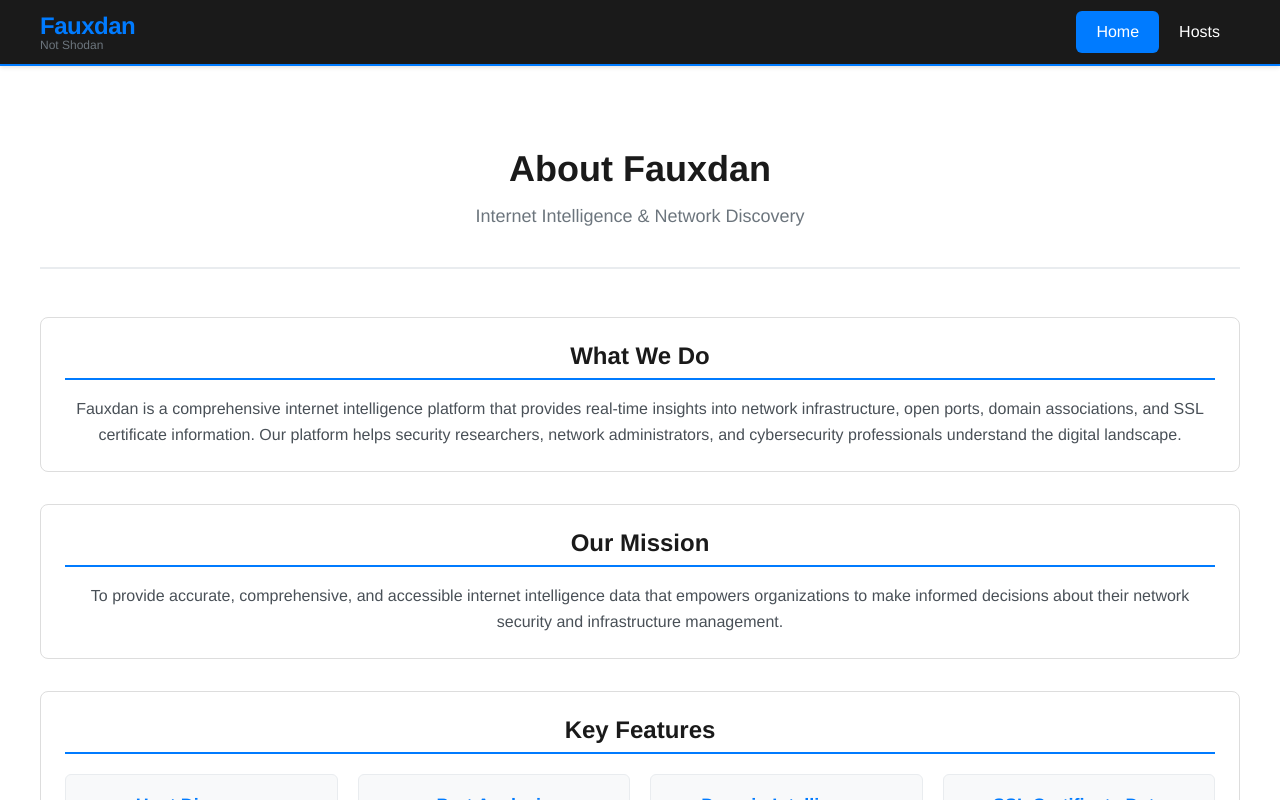
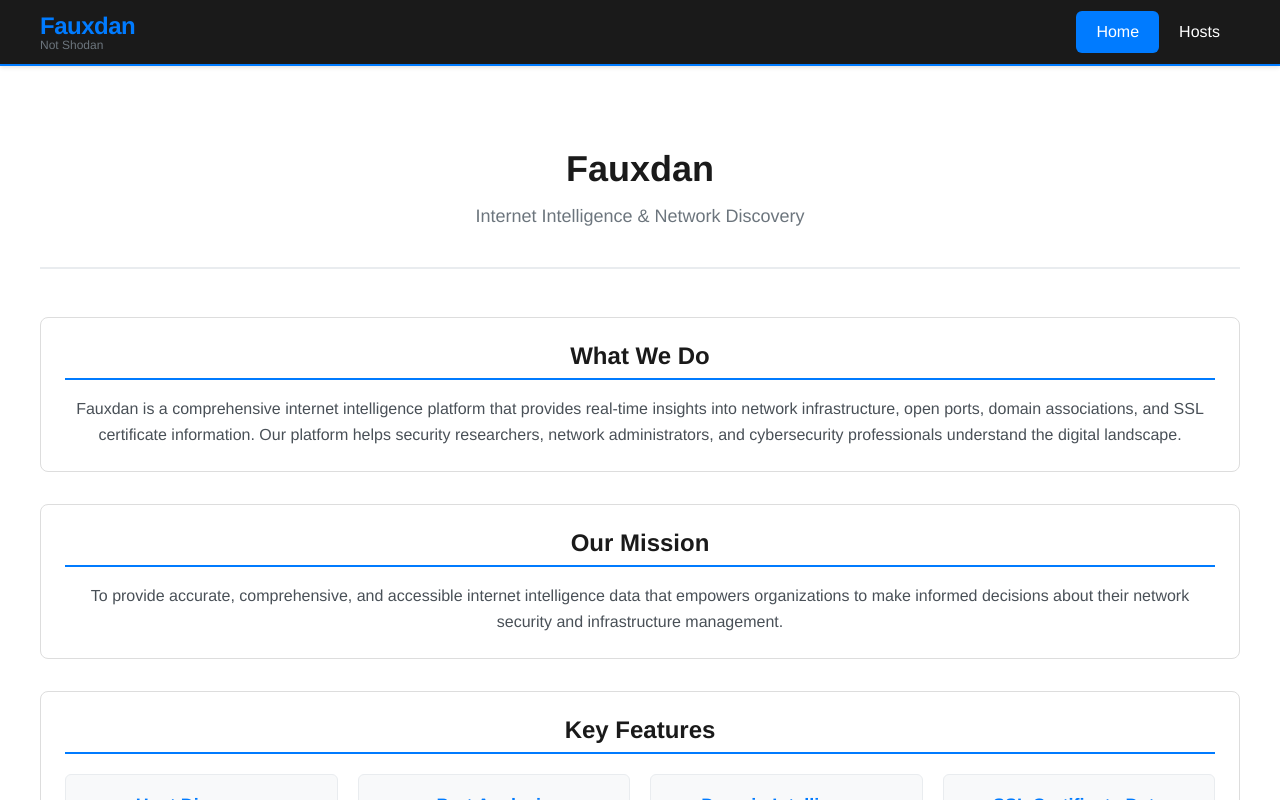
Before and after one commit to icarostangent/Fauxdan, a Vue app in the folder frontend/: page / in a window 1280 px wide. Shown: the top 800 px of the page. Built offline with nearby package versions, Linux system fonts and the light colour scheme; no server answers.

Commit message:
fix header

```diff
--- a/frontend/src/views/HomeView.vue
+++ b/frontend/src/views/HomeView.vue
@@ -2,7 +2,7 @@
   <div class="home">
     <div class="content-container">
       <div class="about-header">
-        <h1>About Fauxdan</h1>
+        <h1>Fauxdan</h1>
         <p class="subtitle">Internet Intelligence & Network Discovery</p>
       </div>
 
```
